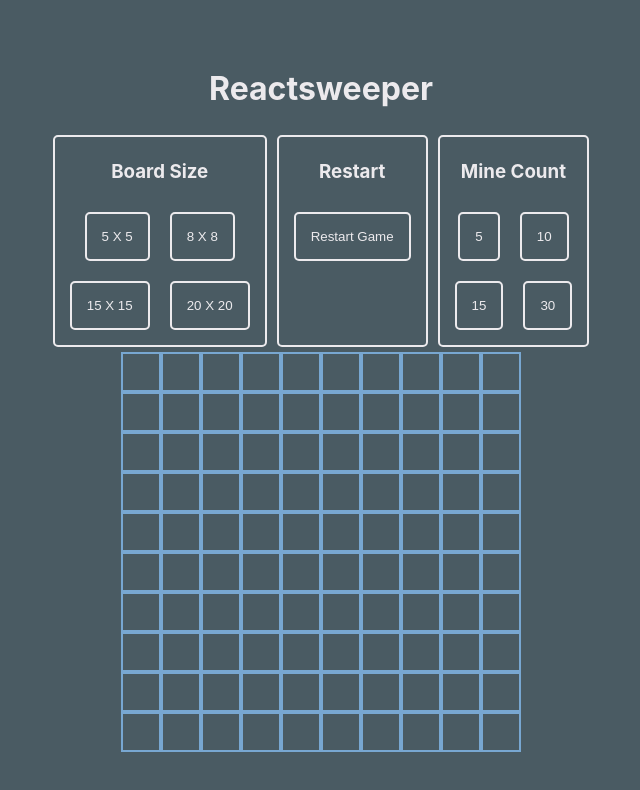
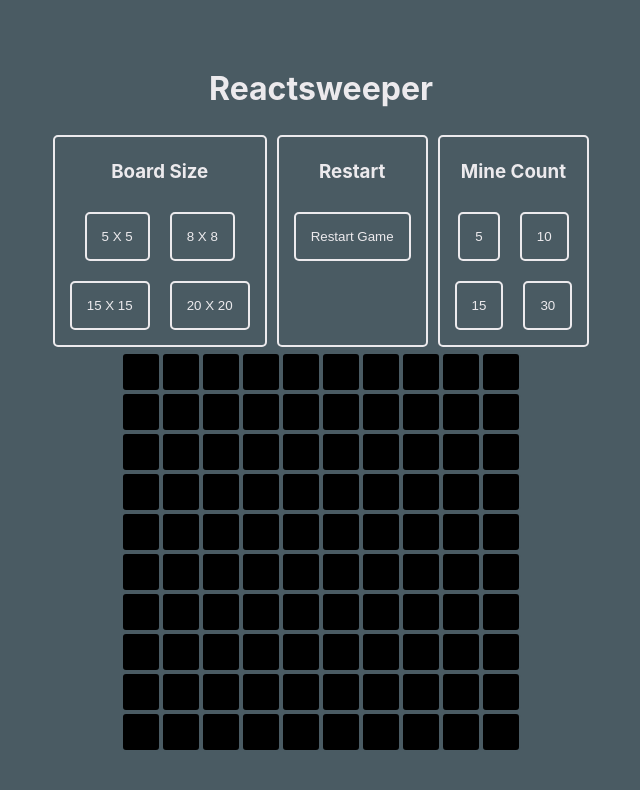
Before and after one commit to aoroudjev/reactsweeper, a React (Create React App) app: page / in a window 1280 px wide. Shown: the top 790 px of the page, without its empty margins (319-959 px from the left). Built offline with nearby package versions, Linux system fonts and the light colour scheme.

Commit message:
Change color theme and hover effect.

```diff
--- a/src/components/Cell/Cell.css
+++ b/src/components/Cell/Cell.css
@@ -4,13 +4,16 @@
     font-size: 20px;
     text-align: center;
     vertical-align: middle;
-    border: 2px solid #78a7d1;
+    border: 2px solid #4A5B63;
+    border-radius: 5px;
     color: black;
-    transition: background-color 100ms;
+    transition: background-color 0.5s;
+    background-color: black;
 }
 
 .cell:hover{
-    background-color: #ECEAED;
+    border: 2px solid grey;
+    background-color: grey;
     transition: ease-out;
 }
 
@@ -19,14 +22,16 @@
 }
 
 .is-revealed:hover{
-    background-color: grey;
+    border: 2px solid #ECEAED;
+    background-color: #ECEAED;
 
 }
 
 .is-mine {
     color: red;
+    background-color: darkred;
 }
-
-.is-flagged {
-    color: blue;
+.is-mine:hover {
+    background-color: darkred;
+    border-color: black;
 }
```
